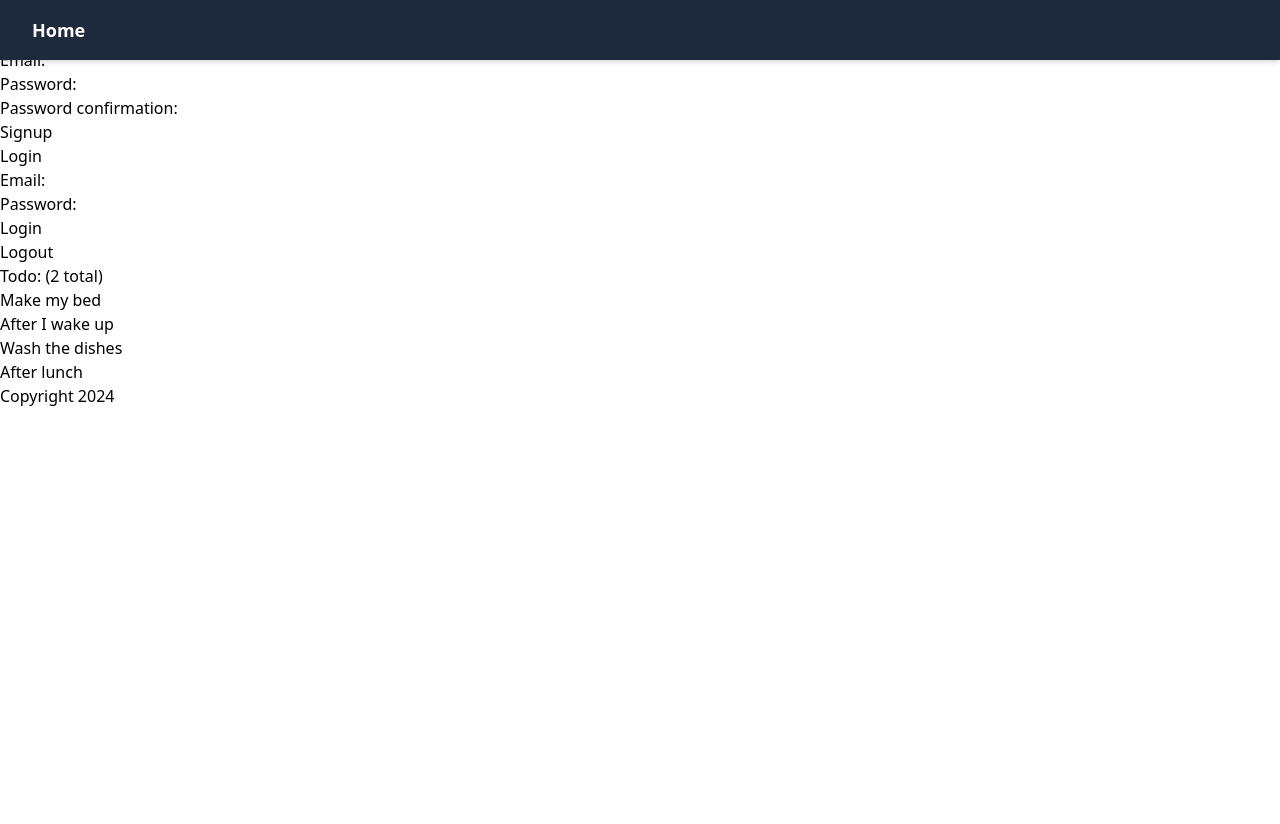
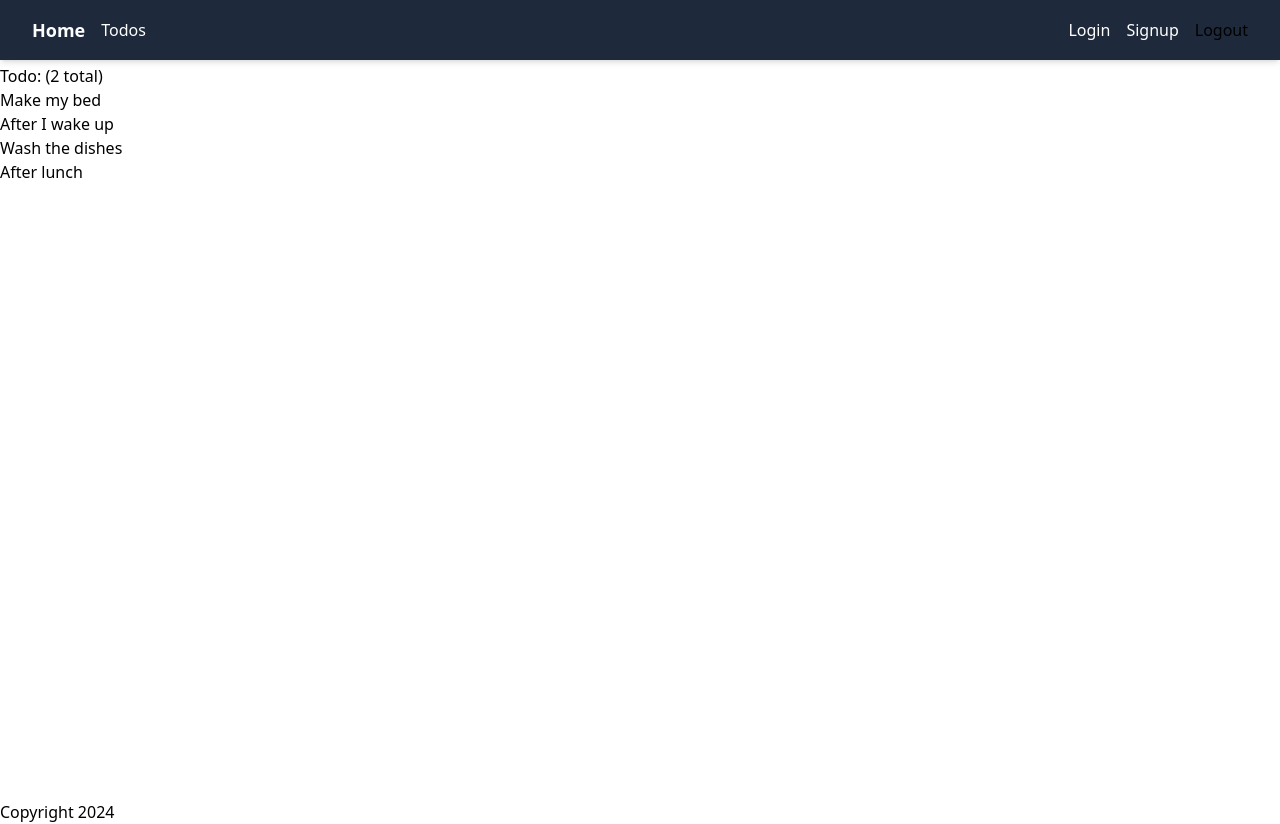
Before and after one commit to collinplank/todo-app-frontend, a React (Vite) app: page / in a window 1280 px wide. Before the commit the page ends 800 px from the top, so only its background shows below. Built offline with nearby package versions, Linux system fonts and the light colour scheme.

Commit message:
added react routes, fixed header

```diff
--- a/package.json
+++ b/package.json
@@ -12,7 +12,8 @@
   "dependencies": {
     "axios": "^1.7.8",
     "react": "^18.3.1",
-    "react-dom": "^18.3.1"
+    "react-dom": "^18.3.1",
+    "react-router-dom": "^7.0.2"
   },
   "devDependencies": {
     "@eslint/js": "^9.15.0",
--- a/src/App.jsx
+++ b/src/App.jsx
@@ -1,25 +1,69 @@
+// import axios from "axios";
+// import { Header } from "./Header";
+// import { TodoPage } from "./TodoPage";
+// import { Footer } from "./Footer";
+// import { SignupPage } from "./SignupPage";
+// import { LoginPage } from "./LoginPage";
+// import { LogoutLink } from "./LogoutLink";
+
+// axios.defaults.baseURL = "http://localhost:3000";
+// axios.defaults.withCredentials = true;
+
+// function App() {
+//   return (
+//     <div>
+//       <Header />
+//       <SignupPage />
+//       <LoginPage />
+//       <LogoutLink />
+//       <TodoPage />
+//       <Footer />
+//     </div>
+//   );
+// }
+
+// export default App;
+
 import axios from "axios";
+import { createBrowserRouter, RouterProvider, Outlet } from "react-router-dom";
 import { Header } from "./Header";
-import { TodoPage } from "./TodoPage";
-import { Footer } from "./Footer";
 import { SignupPage } from "./SignupPage";
 import { LoginPage } from "./LoginPage";
 import { LogoutLink } from "./LogoutLink";
+import { TodoPage } from "./TodoPage";
+import { Footer } from "./Footer";
 
 axios.defaults.baseURL = "http://localhost:3000";
 axios.defaults.withCredentials = true;
 
+const router = createBrowserRouter([
+  {
+    element: (
+      <div>
+        <Header />
+        <Outlet />
+        <Footer />
+      </div>
+    ),
+    children: [
+      {
+        path: "/",
+        element: <TodoPage />,
+      },
+      {
+        path: "/signup",
+        element: <SignupPage />,
+      },
+      {
+        path: "/login",
+        element: <LoginPage />,
+      },
+    ],
+  },
+]);
+
 function App() {
-  return (
-    <div>
-      <Header />
-      <SignupPage />
-      <LoginPage />
-      <LogoutLink />
-      <TodoPage />
-      <Footer />
-    </div>
-  );
+  return <RouterProvider router={router} />;
 }
 
 export default App;
--- a/src/Header.jsx
+++ b/src/Header.jsx
@@ -1,14 +1,41 @@
+import { LogoutLink } from "./LogoutLink";
+import { Link } from "react-router-dom";
+
 export function Header() {
   return (
-    <header className="bg-slate-800 shadow-md fixed w-full top-0">
+    <header className="bg-slate-800 shadow-md fixed w-full top-0 z-50">
       <nav className="max-w-7xl mx-auto px-4 sm:px-6 lg:px-8 py-4">
         <div className="flex items-center justify-between">
+          <div className="flex items-center space-x-4">
             <a
               href="#"
               className="text-white font-semibold text-lg hover:text-blue-400 transition-colors duration-200"
             >
               Home
             </a>
+            <a
+              href="/"
+              className="text-white hover:text-blue-400 transition-colors duration-200"
+            >
+              Todos
+            </a>
+          </div>
+
+          <div className="flex items-center space-x-4">
+            <a
+              href="/login"
+              className="text-white hover:text-blue-400 transition-colors duration-200"
+            >
+              Login
+            </a>
+            <a
+              href="/signup"
+              className="text-white hover:text-blue-400 transition-colors duration-200"
+            >
+              <Link to="/signup">Signup</Link>
+            </a>
+            <LogoutLink />
+          </div>
         </div>
       </nav>
     </header>
--- a/src/TodoPage.jsx
+++ b/src/TodoPage.jsx
@@ -22,7 +22,7 @@ export function TodoPage() {
   ];
 
   return (
-    <main>
+    <main className="min-h-screen pt-16">
       <TodoIndex todos={todos} />
     </main>
   );
```
Also changed, not shown: 1 other file (tests, documents, lock files or other folders). Lines whose indentation alone changed are shown as unchanged.
